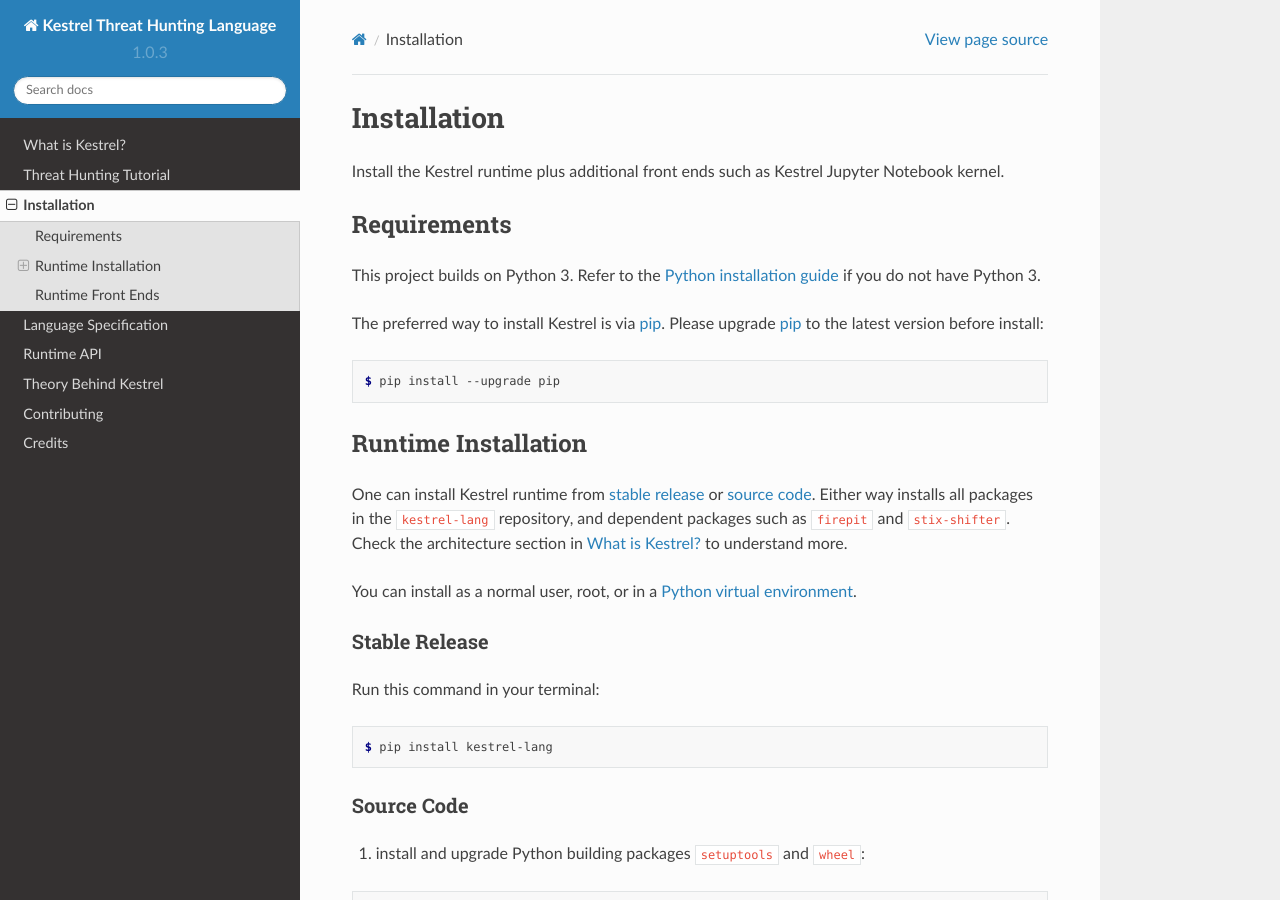
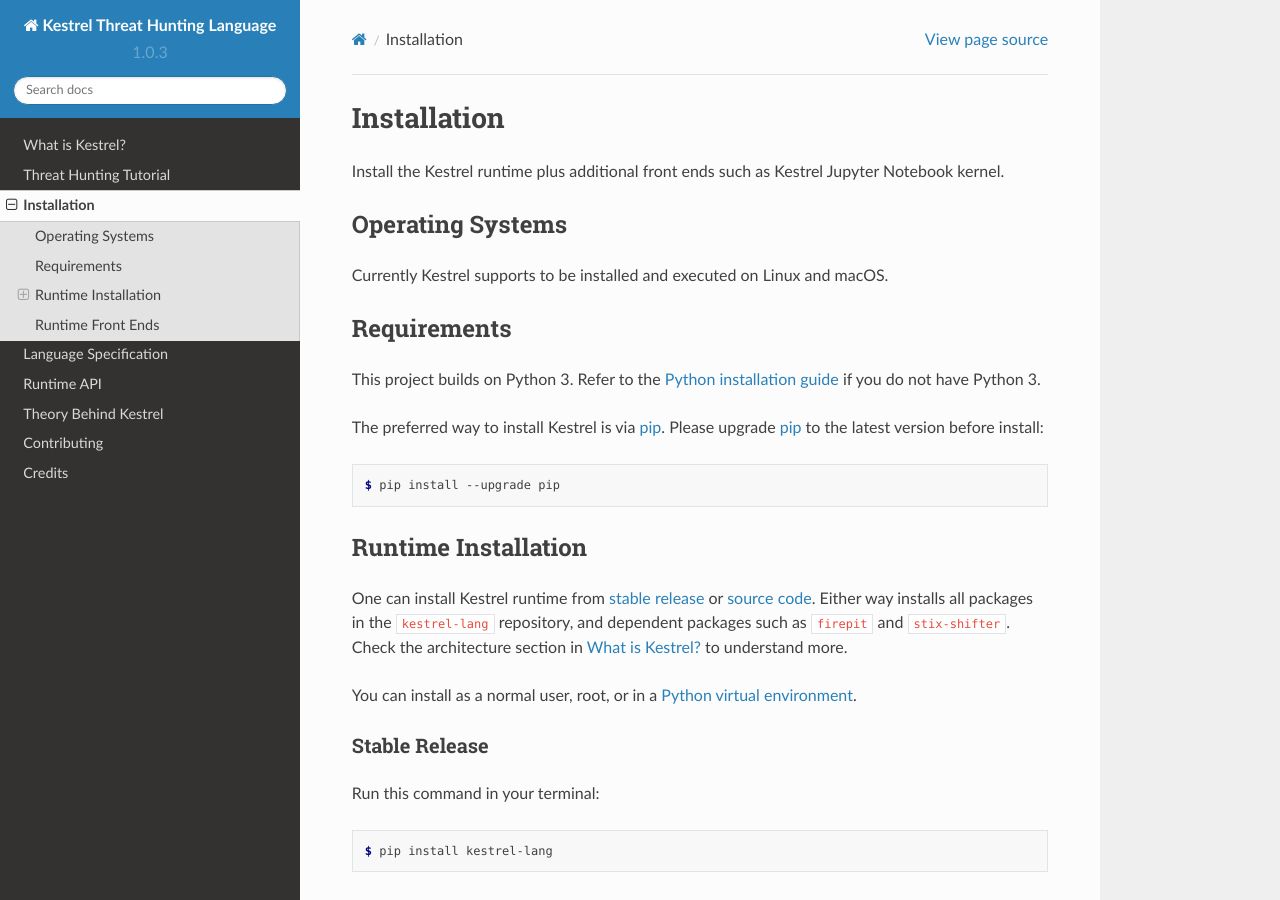
Before and after one commit to opencybersecurityalliance/kestrel-lang, a Sphinx documentation site: the page built from docs/installation.rst, in a window 1280 px wide and 900 px high. Built offline with Sphinx 7.4.7 and the Read the Docs theme 2.0.0, drawn with Linux system fonts in a browser that asks for light colours.

Commit message:
disable Windows testing and add OS requirement

```diff
--- a/docs/installation.rst
+++ b/docs/installation.rst
@@ -4,6 +4,11 @@
 
 Install the Kestrel runtime plus additional front ends such as Kestrel Jupyter
 Notebook kernel.
+
+Operating Systems
+=================
+
+Currently Kestrel supports to be installed and executed on Linux and macOS.
 
 Requirements
 ============
```
Also changed, not shown: 1 other file.
